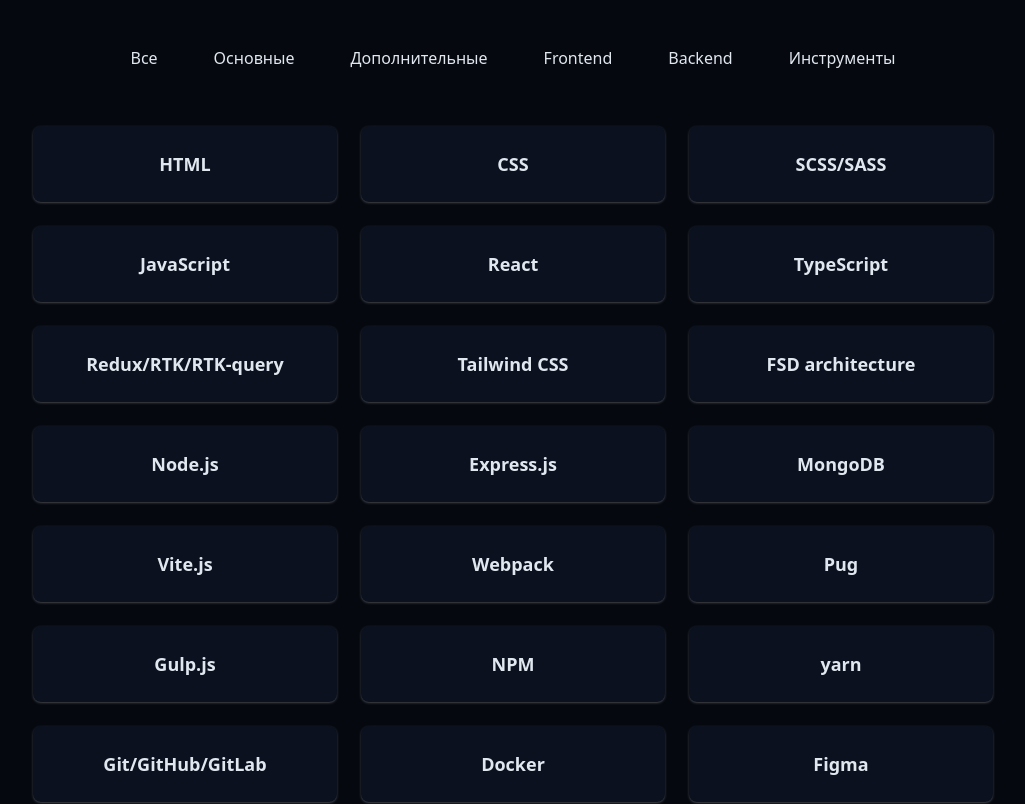
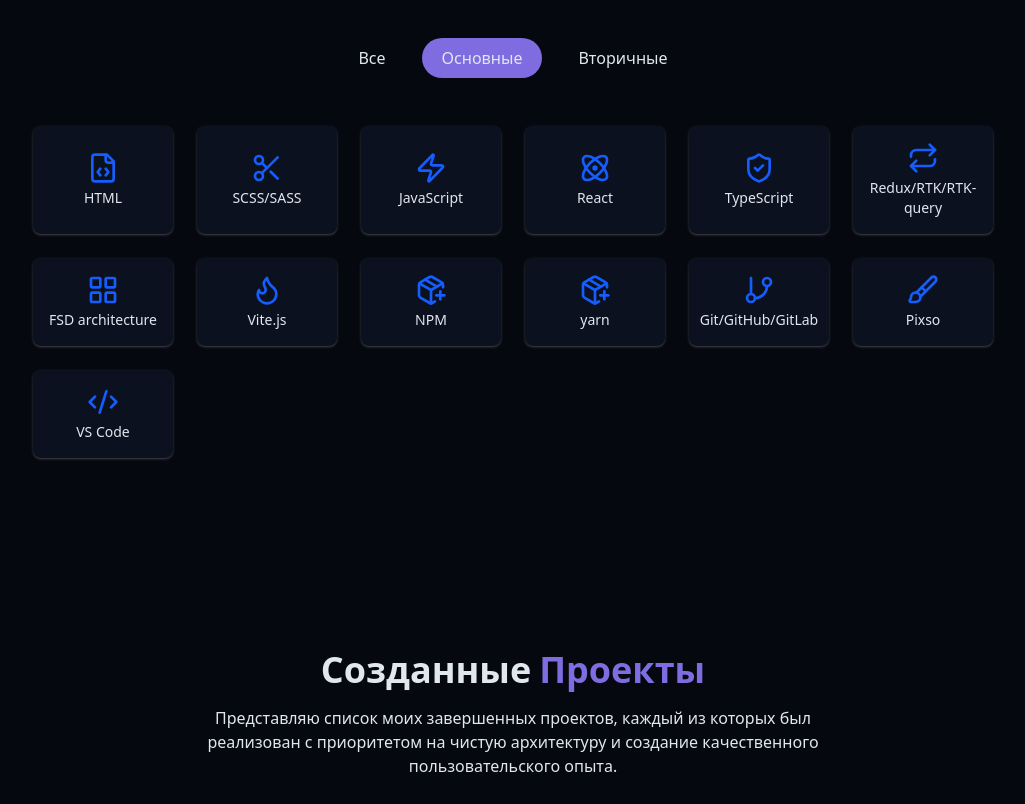
Before and after one commit to Watariii/portfolio, a React (Vite) app: page / in a window 1280 px wide. Shown: the part 1580-2384 px from the top of the page, without its empty margins (127-1152 px from the left). Built offline with nearby package versions, Linux system fonts and the light colour scheme.

Commit message:
updated skills section

```diff
--- a/src/components/Footer.jsx
+++ b/src/components/Footer.jsx
@@ -52,27 +52,6 @@
   return (
     <footer className="pb-12 px-4 relative bg-secondary/30 cursor-default">
       © Nikita Sukhov, 2025
-      <div className="grid grid-cols-2 sm:grid-cols-3 md:grid-cols-4 lg:grid-cols-6 gap-4 p-4">
-        {skills.map(({ name, icon: Icon }) => (
-          <div
-            key={name}
-            className="flex flex-col items-center gap-2 text-center hover:scale-105 transition-transform"
-          >
-            <Icon size={32} className="text-blue-600 dark:text-blue-400" />
-            <span className="text-sm">{name}</span>
-          </div>
-        ))}
-      </div>
-      <div className="flex space-x-2">
-        {["primary", "secondary"].map((type) => (
-          <button
-            key={type}
-            className="px-4 py-1 rounded-full text-sm border bg-blue-600 text-white"
-          >
-            Основные
-          </button>
-        ))}
-      </div>
     </footer>
   );
 };
--- a/src/components/SkillsSection.jsx
+++ b/src/components/SkillsSection.jsx
@@ -1,17 +1,47 @@
-import { useState } from "react";
+import { useEffect, useState } from "react";
 import { cn } from "../lib/utils";
 import { useText } from "../context/useText";
+import { useLang } from "../context/useLang";
 import { useTheme } from "../context/useTheme";
-import { skillsSectionText, skills, categories } from "../constants/constants";
+import {
+  skillsSectionText,
+  skills,
+  categoriesText,
+} from "../constants/constants";
 
 export const SkillsSection = () => {
+  const { isLang } = useLang();
   const text = useText(skillsSectionText);
   const { isDarkTheme } = useTheme();
+  const categories = isLang === "Eng" ? categoriesText.ru : categoriesText.eng;
 
-  const [activeCategory, setActiveCategory] = useState("all" || "все");
-  const filtredSkills = skills.filter(
-    (item) => item.category === activeCategory || activeCategory === "all"
-  );
+  const [activeCategory, setActiveCategory] = useState();
+  const filtredSkills = skills.filter((item) => {
+    if (activeCategory === "All" || activeCategory === "Все") return true;
+    return item.category.includes(activeCategory);
+  });
+
+  useEffect(() => {
+    console.log(activeCategory);
+    setActiveCategory((prev) => {
+      switch (prev) {
+        case "All":
+          return "Все";
+        case "Все":
+          return "All";
+        case "Primary":
+          return "Основные";
+        case "Основные":
+          return "Primary";
+        case "Secondary":
+          return "Вторичные";
+        case "Вторичные":
+          return "Secondary";
+        case undefined:
+          return isLang === "Eng" ? "Основные" : "Primary";
+      }
+    });
+  }, [isLang]);
   return (
     <section id="skills" className="py-24 px-4 relative bg-secondary/30">
       <div className="container mx-auto max-w-5xl">
@@ -36,19 +66,21 @@
           ))}
         </div>
 
-        <div className="grid grid-cols-1 sm:grid-cols-2 lg:grid-cols-3 gap-6">
-          {filtredSkills.map((item, index) => (
+        <div className="grid grid-cols-3 sm:grid-cols-4 lg:grid-cols-6 gap-6">
+          {filtredSkills.map(({skillName, icon: Icon}, index) => (
             <div
               key={index}
               className={cn(
-                "flex items-center justify-center bg-card p-6 rounded-lg shadow-sm card-hover cursor-default",
+                "flex items-center justify-center sm:bg-card sm:p-4 sm:rounded-lg sm:shadow-sm sm:hover:scale-105 sm:transition-transform sm:card-hover cursor-default",
                 isDarkTheme && "shadow-white/20"
               )}
             >
-              <div className="text-left flex items-center justify-center">
-                <h3 className="font-semibold text-lg flex items-center justify-center">
+              <div className="flex flex-col items-center gap-1 text-center ">
+                <Icon size={32} className="text-blue-600 dark:text-blue-400" />
+                <span className="text-sm">{skillName}</span>
+                {/* <h3 className="font-semibold text-lg flex items-center justify-center">
                   {item.skillName}
-                </h3>
+                </h3> */}
               </div>
             </div>
           ))}
--- a/src/constants/constants.js
+++ b/src/constants/constants.js
@@ -10,6 +10,31 @@
 import posmotri from "../images/posmotri.png";
 import learning from "../images/learning.png";
 import weddingWebsite from "../images/wedding-website.png";
+
+import {
+  FileCode,
+  Palette,
+  Scissors,
+  Zap,
+  Atom,
+  ShieldCheck,
+  Repeat,
+  Wind,
+  LayoutGrid,
+  Leaf,
+  Server,
+  Database,
+  Flame,
+  Package,
+  PackagePlus,
+  Dog,
+  TestTube,
+  GitBranch,
+  Ship,
+  Figma,
+  Brush,
+  CodeXml,
+} from "lucide-react";
 
 export const lang = {
   ru: "Eng",
@@ -89,45 +114,67 @@
 };
 //_________________________________________________________________________
 export const skills = [
-  // Frontend
-  { skillName: "HTML", level: 95, category: "frontend" },
-  { skillName: "CSS", level: 95, category: "frontend" },
-  { skillName: "SCSS/SASS", level: 95, category: "frontend" },
-  { skillName: "JavaScript", level: 90, category: "frontend" },
-  { skillName: "React", level: 90, category: "frontend" },
-  { skillName: "TypeScript", level: 85, category: "frontend" },
-  { skillName: "Redux/RTK/RTK-query", level: 90, category: "frontend" },
-  { skillName: "Tailwind CSS", level: 90, category: "frontend" },
-  { skillName: "FSD architecture", level: 90, category: "frontend" },
-
-  // Backend
-  { skillName: "Node.js", level: 80, category: "backend" },
-  { skillName: "Express.js", level: 75, category: "backend" },
-  { skillName: "MongoDB", level: 70, category: "backend" },
-
-  // Tools
-  { skillName: "Vite.js", level: 80, category: "tools" },
-  { skillName: "Webpack", level: 80, category: "tools" },
-  { skillName: "Pug", level: 80, category: "tools" },
-  { skillName: "Gulp.js", level: 80, category: "tools" },
-  { skillName: "NPM", level: 80, category: "tools" },
-  { skillName: "yarn", level: 80, category: "tools" },
-  { skillName: "Git/GitHub/GitLab", level: 90, category: "tools" },
-  { skillName: "Docker", level: 70, category: "tools" },
-  { skillName: "Figma", level: 85, category: "tools" },
-  { skillName: "Pixso", level: 85, category: "tools" },
-  { skillName: "VS Code", level: 95, category: "tools" },
+  { skillName: "HTML", icon: FileCode, category: ["Primary", "Основные"] },
+  { skillName: "CSS", icon: Palette, category: ["Secondary", "Вторичные"] },
+  { skillName: "SCSS/SASS", icon: Scissors, category: ["Primary", "Основные"] },
+  { skillName: "JavaScript", icon: Zap, category: ["Primary", "Основные"] },
+  { skillName: "React", icon: Atom, category: ["Primary", "Основные"] },
+  {
+    skillName: "TypeScript",
+    icon: ShieldCheck,
+    category: ["Primary", "Основные"],
+  },
+  {
+    skillName: "Redux/RTK/RTK-query",
+    icon: Repeat,
+    category: ["Primary", "Основные"],
+  },
+  {
+    skillName: "Tailwind CSS",
+    icon: Wind,
+    category: ["Secondary", "Вторичные"],
+  },
+  {
+    skillName: "FSD architecture",
+    icon: LayoutGrid,
+    category: ["Primary", "Основные"],
+  },
+  { skillName: "Node.js", icon: Leaf, category: ["Secondary", "Вторичные"] },
+  {
+    skillName: "Express.js",
+    icon: Server,
+    category: ["Secondary", "Вторичные"],
+  },
+  {
+    skillName: "MongoDB",
+    icon: Database,
+    category: ["Secondary", "Вторичные"],
+  },
+  { skillName: "Vite.js", icon: Flame, category: ["Primary", "Основные"] },
+  { skillName: "Webpack", icon: Package, category: ["Secondary", "Вторичные"] },
+  { skillName: "Pug", icon: Dog, category: ["Secondary", "Вторичные"] },
+  {
+    skillName: "Gulp.js",
+    icon: TestTube,
+    category: ["Secondary", "Вторичные"],
+  },
+  { skillName: "NPM", icon: PackagePlus, category: ["Primary", "Основные"] },
+  { skillName: "yarn", icon: PackagePlus, category: ["Primary", "Основные"] },
+  {
+    skillName: "Git/GitHub/GitLab",
+    icon: GitBranch,
+    category: ["Primary", "Основные"],
+  },
+  { skillName: "Docker", icon: Ship, category: ["Secondary", "Вторичные"] },
+  { skillName: "Figma", icon: Figma, category: ["Secondary", "Вторичные"] },
+  { skillName: "Pixso", icon: Brush, category: ["Primary", "Основные"] },
+  { skillName: "VS Code", icon: CodeXml, category: ["Primary", "Основные"] },
 ];
 
-export const categories = [
-  "все",
-  "основные",
-  "дополнительные",
-  "frontend",
-  "backend",
-  "инструменты",
-];
-export const categoriess = ["all", "frontend", "backend", "tools"];
+export const categoriesText = {
+  ru: ["Все", "Основные", "Вторичные"],
+  eng: ["All", "Primary", "Secondary"],
+};
 //_________________________________________________________________________
 export const getProjects = (lang, isDarkTheme) => [
   {
@@ -177,7 +224,7 @@
     title: "Wedding's website",
     description:
       lang === "Eng"
-        ? "Садебный сайт для информационной поддержки гостей и взаимодейстия с организаторами"
+        ? "Свадебный сайт для информационной поддержки гостей и взаимодейстия с организаторами"
         : "Wedding's website for information support of guests and interaction with organizers",
     image: weddingWebsite,
     tags: [
```
